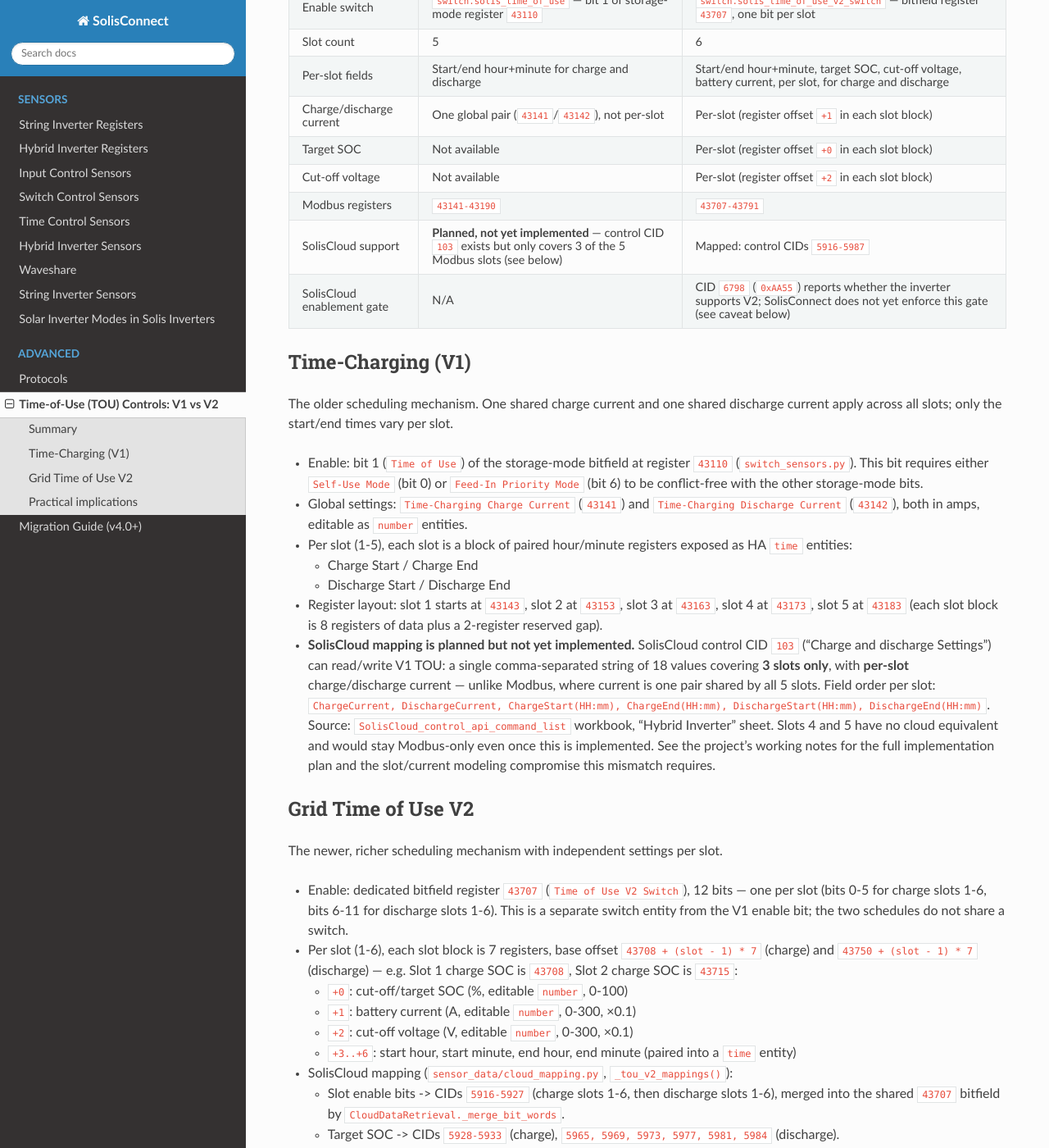
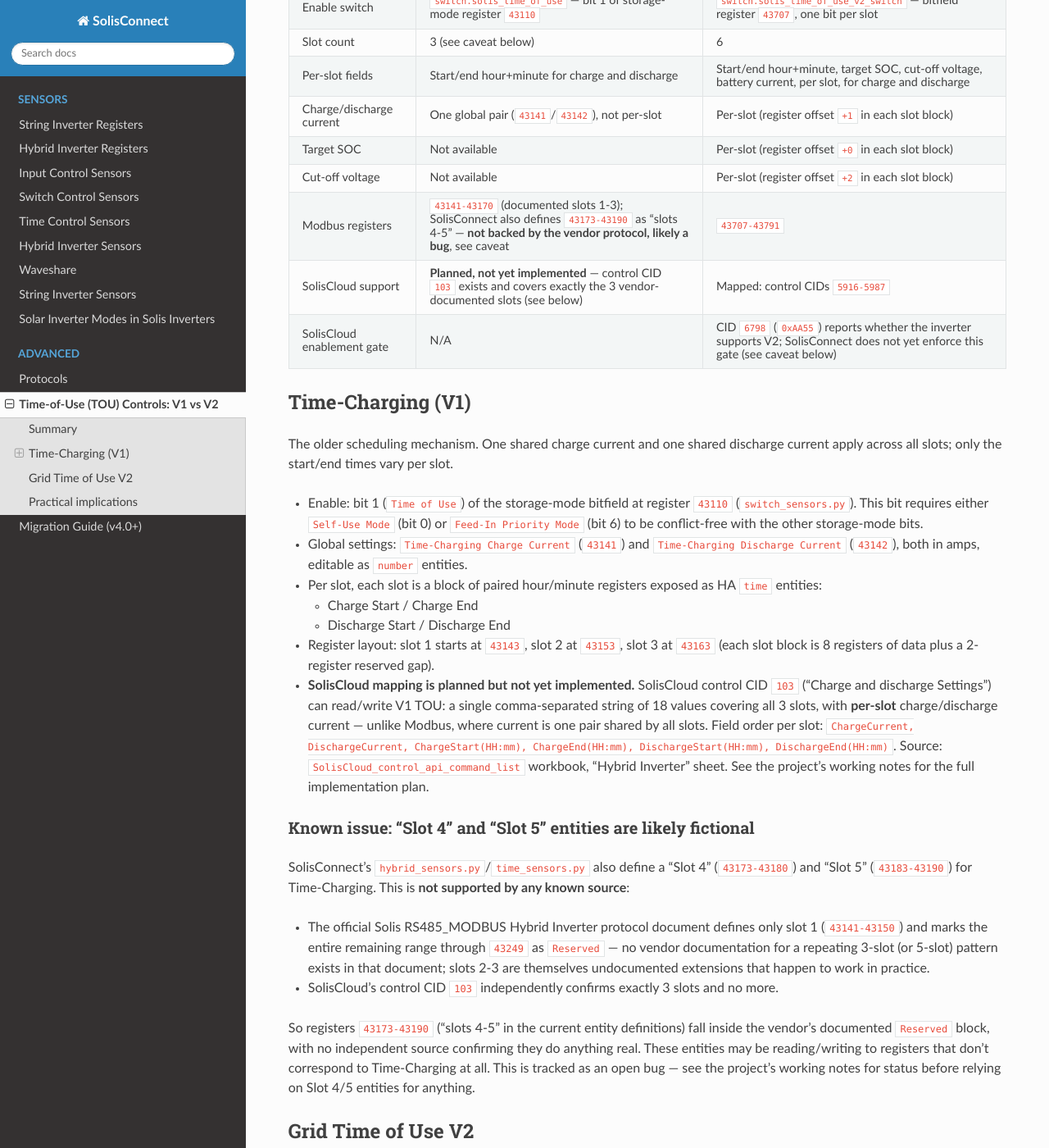
Before and after one commit to fboundy/solisconnect, a Sphinx documentation site: the page built from docs/source/tou.md, in a window 1280 px wide and 1400 px high, scrolled down 337 px. Shown: the whole window at 82% size. Built offline with Sphinx 7.4.7 and the Read the Docs theme 3.1.0, drawn with Linux system fonts in a browser that asks for light colours.

Commit message:
Fix V1 TOU slot count: 3, not 5; flag Slot 4/5 as likely a bug
The official RS485_MODBUS Hybrid Inverter protocol document only
documents Time-Charging slot 1 (43141-43150); registers 43152-43249
are one contiguous Reserved block. SolisConnect's own hybrid_sensors.py
extends this to slots 2-3 (43153, 43163) - undocumented in that PDF
revision but independently confirmed by SolisCloud control CID 103,
which covers exactly 3 slots - and then further to "slots 4-5"
(43173, 43183), which fall inside the vendor's Reserved range with no
confirmation from any source.

Corrects the previous doc pass (which had already wrongly corrected
"4 slots" to "5"); the real count is 3. Adds a "Known issue" section
flagging slots 4-5 as an unresolved, likely-fictional feature pending
the user's decision on remediation. Also updates the CID 103
implementation plan notes in WORKING_NOTES.md (26 registers = 2 global
+ 3 slots x 8, not affected by this correction) to reflect that, once
implemented, cloud coverage of V1 TOU would actually be complete
rather than partial.

Co-Authored-By: Claude Fable 5 <noreply@anthropic.com>

```diff
--- a/docs/source/tou.md
+++ b/docs/source/tou.md
@@ -7,13 +7,13 @@ Solis hybrid inverters expose two independent, non-interacting sets of scheduled
 | | Time-Charging (V1) | Grid Time of Use V2 |
 | --- | --- | --- |
 | Enable switch | `switch.solis_time_of_use` — bit 1 of storage-mode register `43110` | `switch.solis_time_of_use_v2_switch` — bitfield register `43707`, one bit per slot |
-| Slot count | 5 | 6 |
+| Slot count | 3 (see caveat below) | 6 |
 | Per-slot fields | Start/end hour+minute for charge and discharge | Start/end hour+minute, target SOC, cut-off voltage, battery current, per slot, for charge and discharge |
 | Charge/discharge current | One global pair (`43141`/`43142`), not per-slot | Per-slot (register offset `+1` in each slot block) |
 | Target SOC | Not available | Per-slot (register offset `+0` in each slot block) |
 | Cut-off voltage | Not available | Per-slot (register offset `+2` in each slot block) |
-| Modbus registers | `43141-43190` | `43707-43791` |
-| SolisCloud support | **Planned, not yet implemented** — control CID `103` exists but only covers 3 of the 5 Modbus slots (see below) | Mapped: control CIDs `5916-5987` |
+| Modbus registers | `43141-43170` (documented slots 1-3); SolisConnect also defines `43173-43190` as "slots 4-5" — **not backed by the vendor protocol, likely a bug**, see caveat | `43707-43791` |
+| SolisCloud support | **Planned, not yet implemented** — control CID `103` exists and covers exactly the 3 vendor-documented slots (see below) | Mapped: control CIDs `5916-5987` |
 | SolisCloud enablement gate | N/A | CID `6798` (`0xAA55`) reports whether the inverter supports V2; SolisConnect does not yet enforce this gate (see caveat below) |
 
 ## Time-Charging (V1)
@@ -22,11 +22,20 @@ The older scheduling mechanism. One shared charge current and one shared dischar
 
 - Enable: bit 1 (`Time of Use`) of the storage-mode bitfield at register `43110` (`switch_sensors.py`). This bit requires either `Self-Use Mode` (bit 0) or `Feed-In Priority Mode` (bit 6) to be conflict-free with the other storage-mode bits.
 - Global settings: `Time-Charging Charge Current` (`43141`) and `Time-Charging Discharge Current` (`43142`), both in amps, editable as `number` entities.
-- Per slot (1-5), each slot is a block of paired hour/minute registers exposed as HA `time` entities:
+- Per slot, each slot is a block of paired hour/minute registers exposed as HA `time` entities:
   - Charge Start / Charge End
   - Discharge Start / Discharge End
-- Register layout: slot 1 starts at `43143`, slot 2 at `43153`, slot 3 at `43163`, slot 4 at `43173`, slot 5 at `43183` (each slot block is 8 registers of data plus a 2-register reserved gap).
-- **SolisCloud mapping is planned but not yet implemented.** SolisCloud control CID `103` ("Charge and discharge Settings") can read/write V1 TOU: a single comma-separated string of 18 values covering **3 slots only**, with **per-slot** charge/discharge current — unlike Modbus, where current is one pair shared by all 5 slots. Field order per slot: `ChargeCurrent, DischargeCurrent, ChargeStart(HH:mm), ChargeEnd(HH:mm), DischargeStart(HH:mm), DischargeEnd(HH:mm)`. Source: `SolisCloud_control_api_command_list` workbook, "Hybrid Inverter" sheet. Slots 4 and 5 have no cloud equivalent and would stay Modbus-only even once this is implemented. See the project's working notes for the full implementation plan and the slot/current modeling compromise this mismatch requires.
+- Register layout: slot 1 starts at `43143`, slot 2 at `43153`, slot 3 at `43163` (each slot block is 8 registers of data plus a 2-register reserved gap).
+- **SolisCloud mapping is planned but not yet implemented.** SolisCloud control CID `103` ("Charge and discharge Settings") can read/write V1 TOU: a single comma-separated string of 18 values covering all 3 slots, with **per-slot** charge/discharge current — unlike Modbus, where current is one pair shared by all slots. Field order per slot: `ChargeCurrent, DischargeCurrent, ChargeStart(HH:mm), ChargeEnd(HH:mm), DischargeStart(HH:mm), DischargeEnd(HH:mm)`. Source: `SolisCloud_control_api_command_list` workbook, "Hybrid Inverter" sheet. See the project's working notes for the full implementation plan.
+
+### Known issue: "Slot 4" and "Slot 5" entities are likely fictional
+
+SolisConnect's `hybrid_sensors.py`/`time_sensors.py` also define a "Slot 4" (`43173-43180`) and "Slot 5" (`43183-43190`) for Time-Charging. This is **not supported by any known source**:
+
+- The official Solis RS485_MODBUS Hybrid Inverter protocol document defines only slot 1 (`43141-43150`) and marks the entire remaining range through `43249` as `Reserved` — no vendor documentation for a repeating 3-slot (or 5-slot) pattern exists in that document; slots 2-3 are themselves undocumented extensions that happen to work in practice.
+- SolisCloud's control CID `103` independently confirms exactly 3 slots and no more.
+
+So registers `43173-43190` ("slots 4-5" in the current entity definitions) fall inside the vendor's documented `Reserved` block, with no independent source confirming they do anything real. These entities may be reading/writing to registers that don't correspond to Time-Charging at all. This is tracked as an open bug — see the project's working notes for status before relying on Slot 4/5 entities for anything.
 
 ## Grid Time of Use V2
 
```
Also changed, not shown: docs/source/protocols.md (+1 -1 lines).
